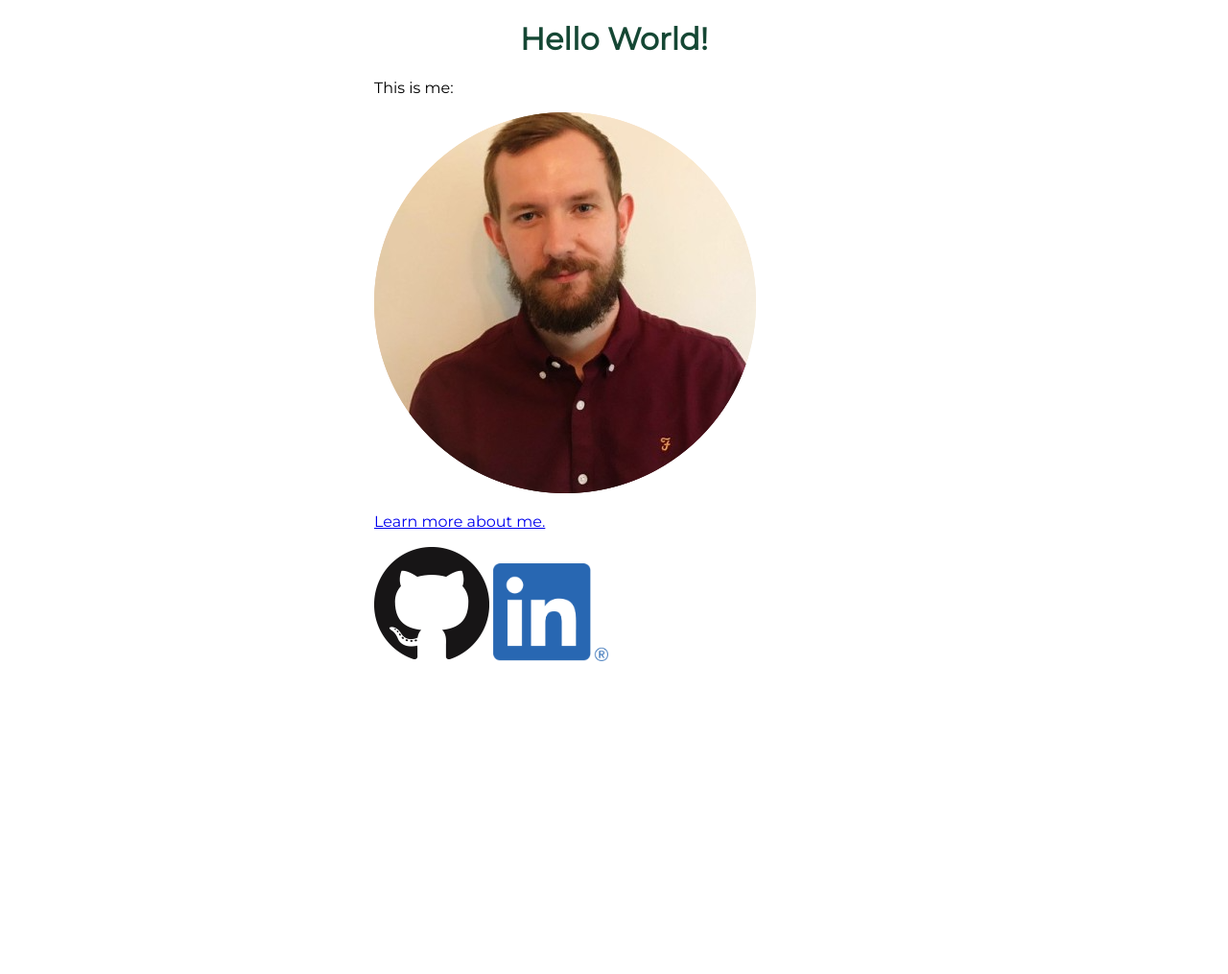
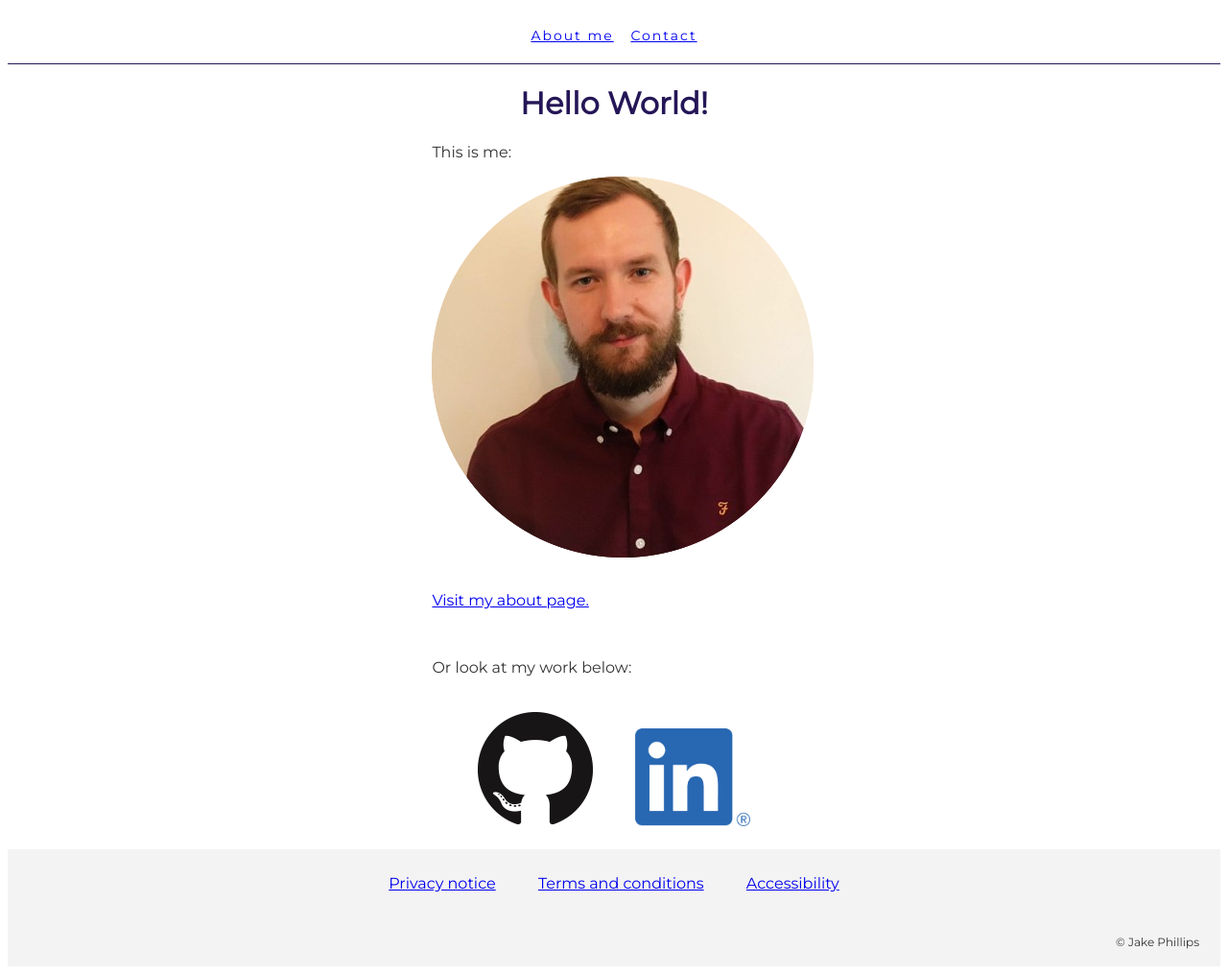
Before and after one commit to jakephi/jakephi.github.io, a plain HTML site: page index.html in a window 1280 px wide. Shown: the whole page at 96% size. Before the commit the page ends 800 px from the top, so only its background shows below. Drawn offline with Linux system fonts and the light colour scheme.

Commit message:
Header, footer & styling
Added a header and footer to each page. Updated styling.

```diff
--- a/css/style.css
+++ b/css/style.css
@@ -1,20 +1,61 @@
-a {
+body {
 	font-family: Montserrat, sans-serif;
+	background: e3e3e3;
+	color: #333333;
 }
 
 h1 {
-	color: #154734;
-	font-family: Montserrat, sans-serif;
+	color: #251657;
 	text-align: center;
 }
 
-.Centred {
-	width: 500px;
+.header {
+	font-size: 14px;
+	letter-spacing: 2px;
 	margin: auto;
-	font-family: Montserrat, sans-serif;
+	border-bottom: 1px solid #251657;
 }
 
-.Left {
-	width: 500px;
-	font-family: Montserrat, sans-serif;
+.header_links {
+	padding: 6px;
+	text-align: center;
 }
+
+.wrap {
+	width: 30%;
+	margin: auto;
+	font-size: 16px;
+}
+
+.centre {
+	display: block;
+	margin: auto;
+}
+
+.logo {
+	display: inline-block;
+	margin: auto;
+	padding: 20px;
+}
+
+#portfolio {
+	text-align: center;
+}
+
+.footer {
+	background: #f3f3f3;
+	margin: auto;
+	font-size: 16px;
+}
+
+.footer_links {
+	padding: 10px 20px 10px;
+	text-align: center;
+}
+
+.footer_copyright {
+	padding: 6px;
+	font-size: 12px;
+	text-align: right;
+	margin-right: 16px;
+}
--- a/index.html
+++ b/index.html
@@ -7,15 +7,40 @@
     	<link rel="stylesheet" href="https://fonts.googleapis.com/css?family=Montserrat">
 	</head>
 	<body>
-		<div class="Centred">
+		<header class="header">
+			<div class="header_links">
+				<p>
+					<a href="about/index.html"" class="header_links">About me</a>
+					<a href="contact/index.html" class="header_links">Contact</a>
+				</p>
+			</div>
+		</header>
+		<div class="wrap">
 			<h1>Hello World!</h1>
 
-			<p> This is me: </p><img src="img/Headshot.png" alt="My face" />
+			<p> This is me: </p><img src="img/Headshot.png" alt="My face" class="centre" />
+			<br/>
 
-			<p><a href="about/index.html"> Learn more about me. </a></p>
+			<p><a href="about/index.html"> Visit my about page. </a></p>
+			<br/>
 
-			<a href="https://github.com/jakephi" target="_blank"><img src="img/GitHub-Mark-120px-plus.png" alt="My GitHub"></a>
-			<a href="https://www.linkedin.com/in/jake-phillips-product" target="_blank"><img src="img/LI-In-Bug.png" alt="My LinkedIn" width=120px></a>
+			<p> Or look at my work below: </p>
+			<div id="portfolio">
+				<a href="https://github.com/jakephi" target="_blank"><img src="img/GitHub-Mark-120px-plus.png" alt="My GitHub" width=120px class="logo"></a>
+				<a href="https://www.linkedin.com/in/jake-phillips-product" target="_blank"><img src="img/LI-In-Bug.png" alt="My LinkedIn" width=120px class="logo"></a>
+			</div>
 		</div>
+		<footer class="footer">
+			<div class="footer_links">
+				<p>
+					<a href="about/index.html" class="footer_links"> Privacy notice</a>
+					<a href="terms" class="footer_links">Terms and conditions</a>
+					<a href="access" class="footer_links">Accessibility</a>
+				</p>
+			</div>
+			<div class="footer_copyright">
+				<p> &#169; Jake Phillips </p>
+			</div>
+		</footer>
 	</body>
 </html>
```
Also changed, not shown: about/index.html (+22 -1 lines).
